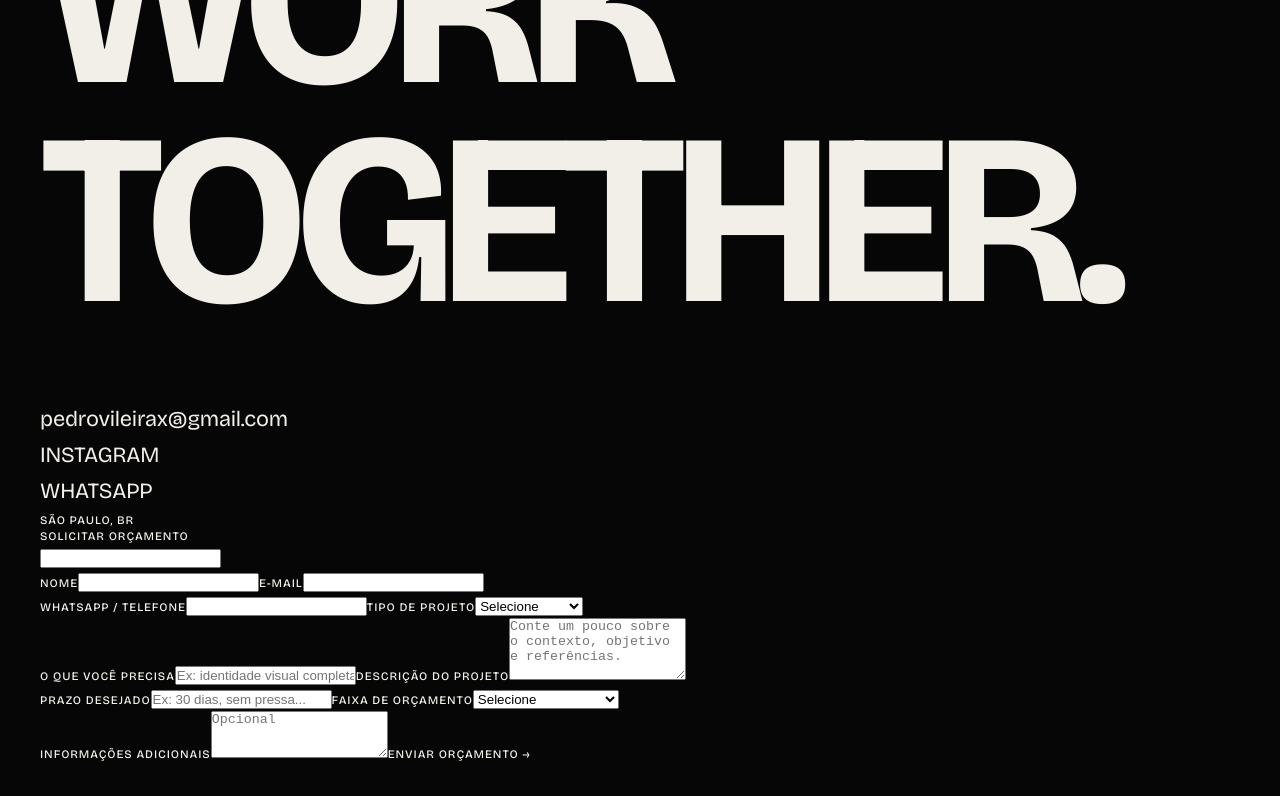
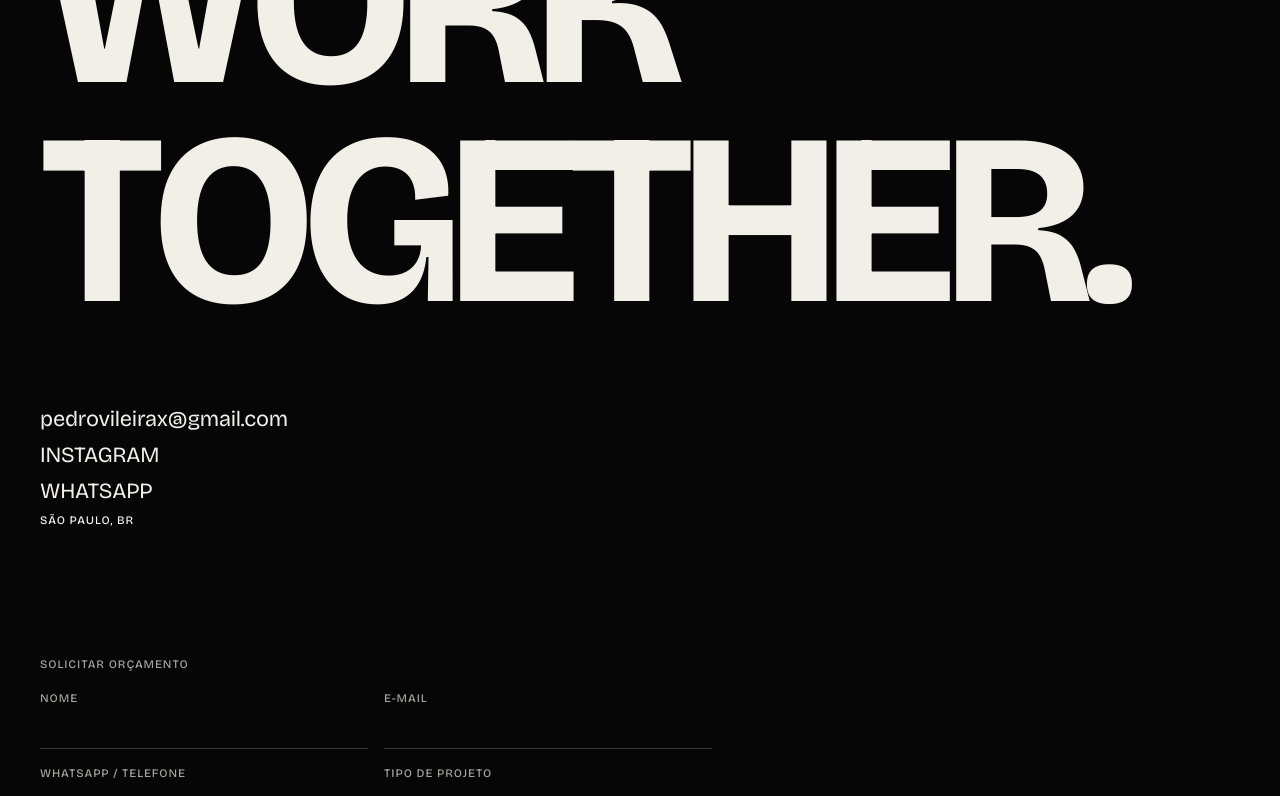
Before and after one commit to pedroislva13/pedro.viliera, a Next.js app: page /contact in a window 1280 px wide. Shown: the part 460-1256 px from the top of the page. Built offline with nearby package versions, Linux system fonts and the light colour scheme.

Commit message:
Update globals.css

```diff
--- a/styles/globals.css
+++ b/styles/globals.css
@@ -183,3 +183,31 @@ button { font: inherit; color: inherit; background: none; border: 0; cursor: poi
   .sticker--b { top: 42%; right: 0; }
   .sticker--c { bottom: -6%; left: 8%; }
 }
+
+/* ===== FORMULÁRIO DE ORÇAMENTO (página CONTACT) ===== */
+.qf-wrap { margin-top: var(--sp-5); max-width: 42rem; }
+.qf-wrap__title { color: var(--color-muted); margin-bottom: var(--sp-2); }
+.qf { display: flex; flex-direction: column; gap: var(--sp-2); }
+.qf__row { display: grid; grid-template-columns: 1fr; gap: var(--sp-2); }
+@media (min-width: 640px) { .qf__row { grid-template-columns: 1fr 1fr; } }
+.qf__field { display: flex; flex-direction: column; gap: 0.35rem; }
+.qf__field > span { color: var(--color-muted); }
+.qf input, .qf select, .qf textarea {
+  background: transparent; border: 0; border-bottom: 1px solid var(--color-line);
+  color: var(--color-text); font-family: var(--font-sans); font-size: var(--fs-body);
+  padding: 0.5em 0; border-radius: 0; resize: vertical; transition: border-color var(--dur-fast) var(--ease);
+}
+.qf select { appearance: none; }
+.qf select option { background: var(--color-background); color: var(--color-text); }
+.qf input:focus, .qf select:focus, .qf textarea:focus { border-color: var(--color-accent); outline: none; }
+.qf__err { color: var(--color-accent); }
+.qf__bot { position: absolute; left: -9999px; width: 1px; height: 1px; opacity: 0; }
+.qf__submit { align-self: flex-start; margin-top: var(--sp-2); padding: 0.9em 1.8em; border: 1px solid var(--color-text); border-radius: 999px; transition: background var(--dur-fast) var(--ease), color var(--dur-fast) var(--ease); }
+.qf__submit:hover:not(:disabled) { background: var(--color-text); color: var(--color-background); }
+.qf__submit:disabled { opacity: 0.5; cursor: default; }
+.qf__done { padding-block: var(--sp-3); display: flex; flex-direction: column; gap: 0.4rem; }
+.qf__done .t-micro { color: var(--color-muted); }
+
+/* ===== CAOS TIPOGRÁFICO — título "LET'S WORK TOGETHER." no CONTACT ===== */
+.chaos__ch { display: inline-block; transition: transform 0.25s var(--ease), color 0.25s var(--ease); }
+.chaos__ch.is-chaos { transform: rotate(var(--r, 0deg)) scale(var(--s, 1)); }
```
